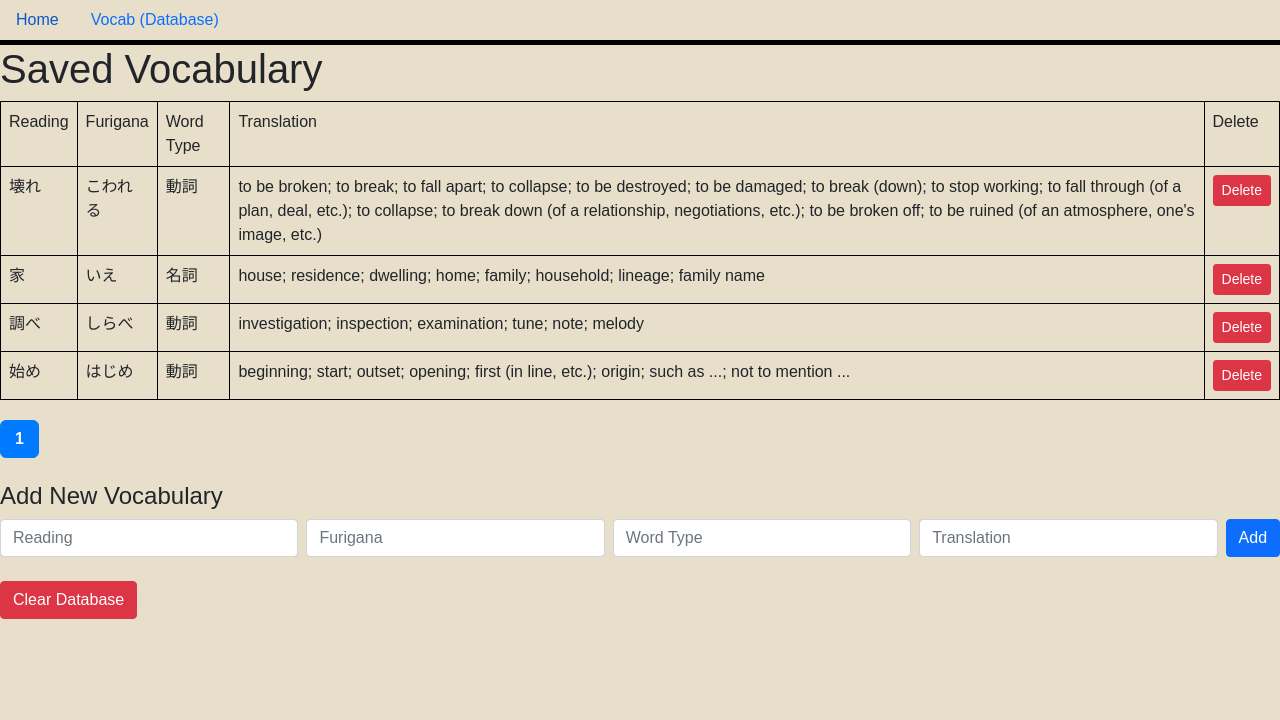
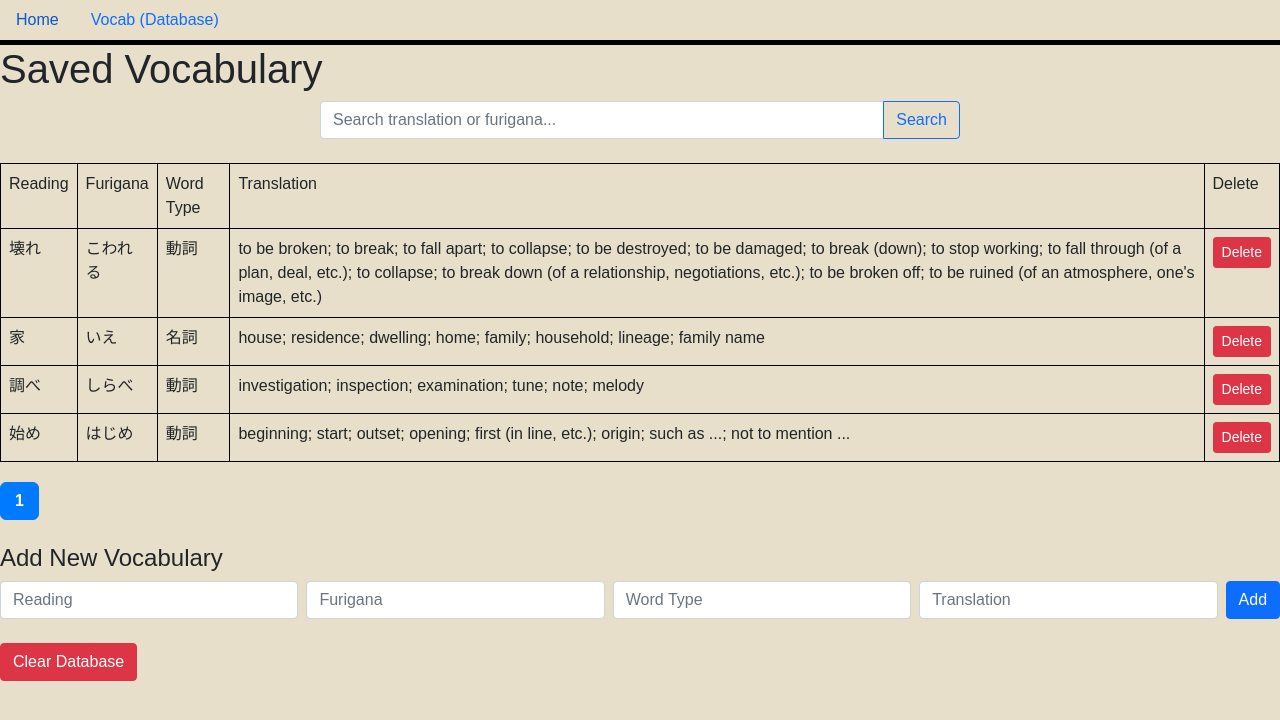
Before and after one commit to DonMB77/JapaneseVocabScraper, a Flask app: page /saved in a window 1280 px wide. Shown: the top 720 px of the page. Run offline with Flask 3, Linux system fonts and the light colour scheme.

Commit message:
Search bar

```diff
--- a/main.py
+++ b/main.py
@@ -66,10 +66,17 @@ def clearSaved():
 def show_saved_words():
     page = int(request.args.get("page", 0))
     per_page = 5
-    total_words = SavedVocab.query.count()
+    search = request.args.get("q", "").strip()
+    query = SavedVocab.query
+    if search:
+        query = query.filter(
+            (SavedVocab.translation.contains(search)) |
+            (SavedVocab.furigana.contains(search))
+        )
+    total_words = query.count()
     total_pages = (total_words + per_page - 1) // per_page
     page_numbers = list(range(total_pages))
-    words = SavedVocab.query.offset(page * per_page).limit(per_page).all()
+    words = query.offset(page * per_page).limit(per_page).all()
     next_page = page + 1
     prev_page = page - 1
     return render_template(
--- a/static/style.css
+++ b/static/style.css
@@ -17,7 +17,6 @@ body {
 }
 
 .input-group {
-    padding-top: 25em;
     width: 50%;
     margin: auto;
 }
--- a/templates/saved_vocab.html
+++ b/templates/saved_vocab.html
@@ -6,6 +6,12 @@
 
 {% block body %}
 <h1>Saved Vocabulary</h1>
+<form method="get" action="{{ url_for('show_saved_words') }}" class="mb-4">
+    <div class="input-group">
+        <input type="text" name="q" class="form-control" placeholder="Search translation or furigana..." value="{{ request.args.get('q', '') }}">
+        <button type="submit" class="btn btn-outline-primary">Search</button>
+    </div>
+</form>
 <table class="table table-bordered">
     <tr>
         <td>Reading</td>
```
